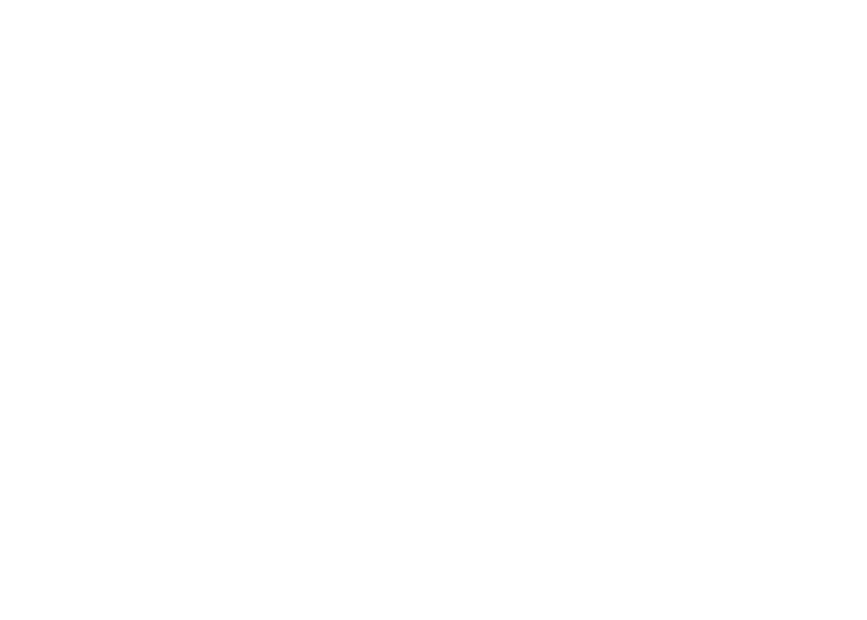
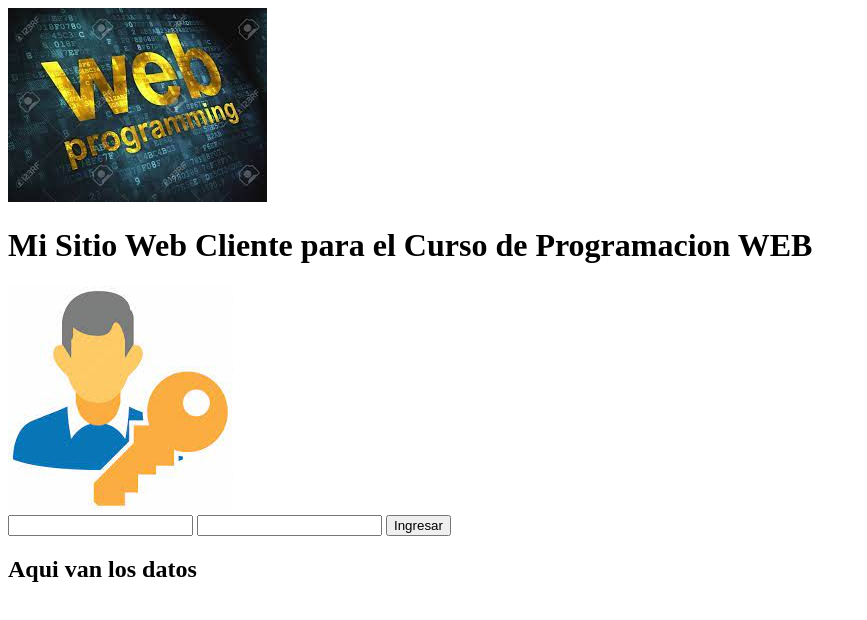
Before and after one commit to jangeltr/cursoProgWebCliente, a plain HTML site: page index.html in a window 1280 px wide. Shown: the whole page, without its empty margins (0-867 px from the left). Drawn offline with Linux system fonts and the light colour scheme.

Commit message:
Ya esta el header y article en html

```diff
--- a/index.html
+++ b/index.html
@@ -9,6 +9,40 @@
     <script src="./js/index.js"></script>
 </head>
 <body>
+    <header>
+        <div>
+            <img src="./recursos/webProgramming.jpeg" alt="">
+        </div>
+        <div>
+            <h1>Mi Sitio Web Cliente para el Curso de Programacion WEB</h1>
+        </div>
+    </header>
+    <article>
+        <div>
+            <div>
+                <img src="./recursos/login.jpeg" alt="">
+            </div>
+            <div>
+                <input type="text">
+                <input type="text">
+                <button>Ingresar</button>
+            </div>
+        </div>
+        <div>
+            <h2>Aqui van los datos</h2>
+            <table>
+                <thead>
+                    <th></th>
+                    <th></th>
+                </thead>
+                <tbody>
 
+                </tbody>
+            </table>
+        </div>
+    </article>
+    <footer>
+
+    </footer>
 </body>
 </html>
```
